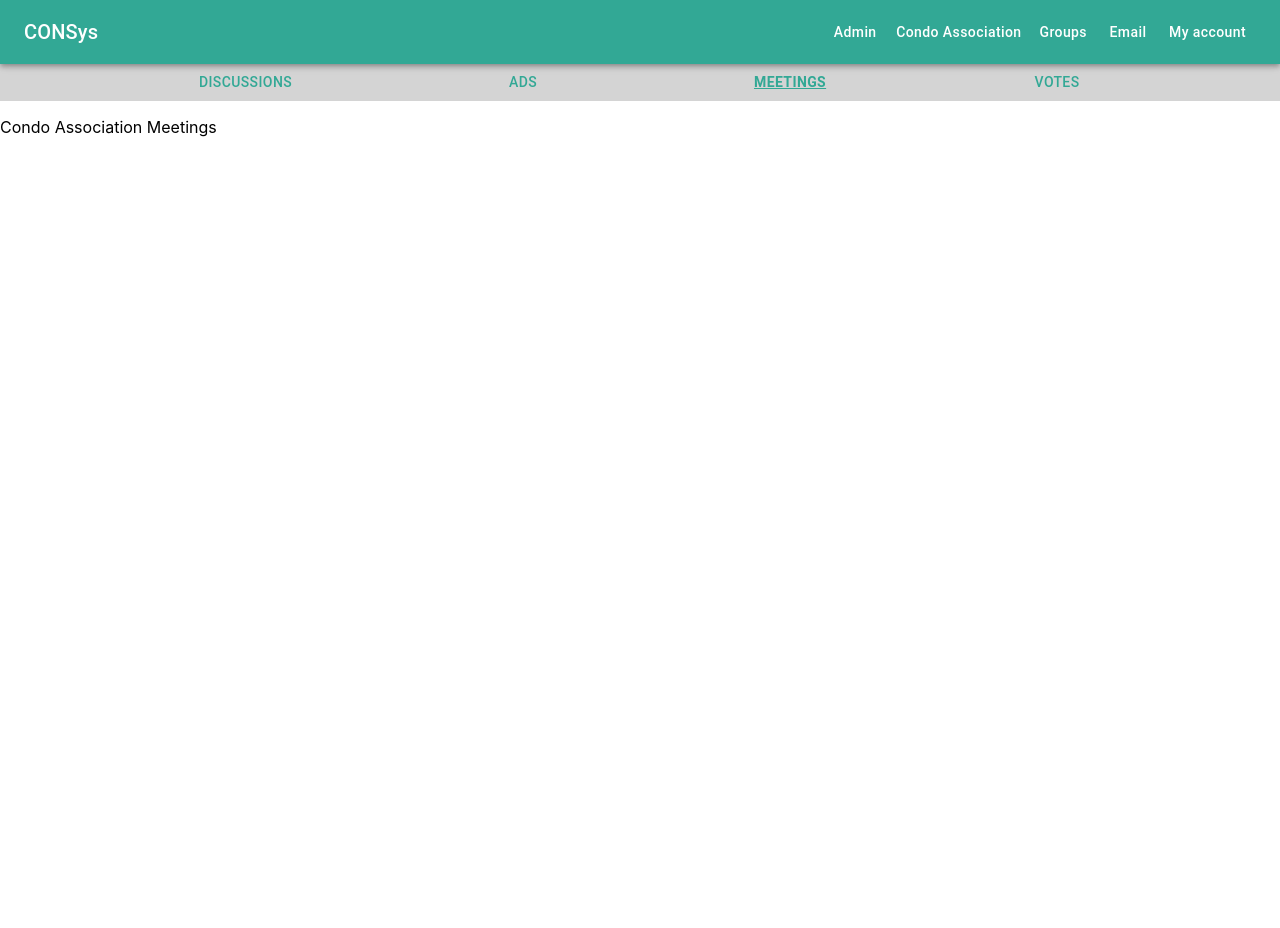
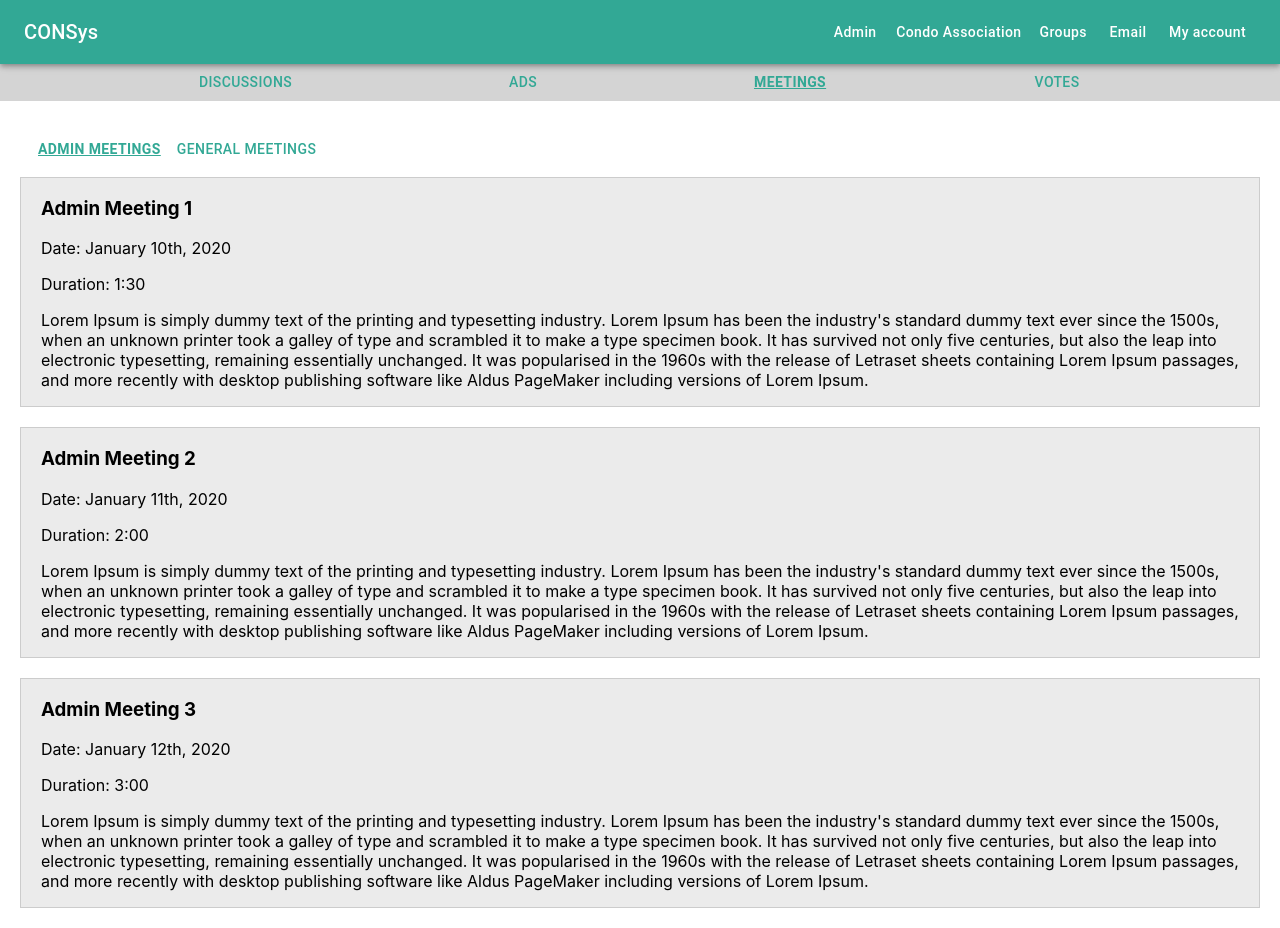
Before and after one commit to COMP353-Project/CON, a React (Create React App) app: page /condo-association/meetings in a window 1280 px wide. Before the commit the page ends 800 px from the top, so only its background shows below. Built offline with nearby package versions, Linux system fonts and the light colour scheme.

Commit message:
Adds condo association meetings page frontend

```diff
--- a/src/Components/CondoAssociation/CondoMeetings.js
+++ b/src/Components/CondoAssociation/CondoMeetings.js
@@ -1,13 +1,95 @@
 import Nav from './CondoNav.js';
+import { useState } from 'react';
+import { Button } from '@material-ui/core';
+import './CondoStyles.css';
 
-function CondoMeetings () {
-    return (
-        <div>
-            <Nav />
-            <p>Condo Association Meetings</p>
+function CondoMeetings() {
+  const [adminSelected, setAdminSelected] = useState(true);
+
+  const selectAdmin = () => {
+    setAdminSelected(true);
+  }
+  const selectGeneral = () => {
+    setAdminSelected(false)
+  }
+
+  return (
+    <div>
+      <Nav />
+      <div className="subnav">
+        <Button color="inherit" onClick={selectAdmin} className={adminSelected ? 'selected': 'hidden'}>Admin Meetings</Button>
+        <Button color="inherit" onClick={selectGeneral} className={adminSelected ? 'hidden' : 'selected'}>General Meetings</Button>
+      </div>
+      <div className={adminSelected ? 'container--condo admin': 'container--condo general'}>
+        <div className="container--meeting general">
+          <h3>General Meeting 1</h3>
+          <p>Date: January 10th, 2020</p>
+          <p>Duration: 1:30</p>
+          <p>Lorem Ipsum is simply dummy text of the printing and typesetting industry.
+              Lorem Ipsum has been the industry's standard dummy text ever since the 1500s,
+              when an unknown printer took a galley of type and scrambled it to make a type
+              specimen book. It has survived not only five centuries, but also the leap
+              into electronic typesetting, remaining essentially unchanged. It was
+              popularised in the 1960s with the release of Letraset sheets containing Lorem
+              Ipsum passages, and more recently with desktop publishing software like Aldus
+              PageMaker including versions of Lorem Ipsum.</p>
+        </div>
+        <div className="container--meeting general">
+          <h3>General Meeting 2</h3>
+          <p>Date: January 11th, 2020</p>
+          <p>Duration: 2:00</p>
+          <p>Lorem Ipsum is simply dummy text of the printing and typesetting industry.
+              Lorem Ipsum has been the industry's standard dummy text ever since the 1500s,
+              when an unknown printer took a galley of type and scrambled it to make a type
+              specimen book. It has survived not only five centuries, but also the leap
+              into electronic typesetting, remaining essentially unchanged. It was
+              popularised in the 1960s with the release of Letraset sheets containing Lorem
+              Ipsum passages, and more recently with desktop publishing software like Aldus
+              PageMaker including versions of Lorem Ipsum.</p>
         </div>
 
-    );
+        <div className="container--meeting admin">
+          <h3>Admin Meeting 1</h3>
+          <p>Date: January 10th, 2020</p>
+          <p>Duration: 1:30</p>
+          <p>Lorem Ipsum is simply dummy text of the printing and typesetting industry.
+              Lorem Ipsum has been the industry's standard dummy text ever since the 1500s,
+              when an unknown printer took a galley of type and scrambled it to make a type
+              specimen book. It has survived not only five centuries, but also the leap
+              into electronic typesetting, remaining essentially unchanged. It was
+              popularised in the 1960s with the release of Letraset sheets containing Lorem
+              Ipsum passages, and more recently with desktop publishing software like Aldus
+              PageMaker including versions of Lorem Ipsum.</p>
+        </div>
+        <div className="container--meeting admin">
+          <h3>Admin Meeting 2</h3>
+          <p>Date: January 11th, 2020</p>
+          <p>Duration: 2:00</p>
+          <p>Lorem Ipsum is simply dummy text of the printing and typesetting industry.
+              Lorem Ipsum has been the industry's standard dummy text ever since the 1500s,
+              when an unknown printer took a galley of type and scrambled it to make a type
+              specimen book. It has survived not only five centuries, but also the leap
+              into electronic typesetting, remaining essentially unchanged. It was
+              popularised in the 1960s with the release of Letraset sheets containing Lorem
+              Ipsum passages, and more recently with desktop publishing software like Aldus
+              PageMaker including versions of Lorem Ipsum.</p>
+        </div>
+        <div className="container--meeting admin">
+          <h3>Admin Meeting 3</h3>
+          <p>Date: January 12th, 2020</p>
+          <p>Duration: 3:00</p>
+          <p>Lorem Ipsum is simply dummy text of the printing and typesetting industry.
+              Lorem Ipsum has been the industry's standard dummy text ever since the 1500s,
+              when an unknown printer took a galley of type and scrambled it to make a type
+              specimen book. It has survived not only five centuries, but also the leap
+              into electronic typesetting, remaining essentially unchanged. It was
+              popularised in the 1960s with the release of Letraset sheets containing Lorem
+              Ipsum passages, and more recently with desktop publishing software like Aldus
+              PageMaker including versions of Lorem Ipsum.</p>
+        </div>
+      </div>
+    </div>
+  );
 }
 
 export default CondoMeetings;
--- a/src/Components/CondoAssociation/CondoStyles.css
+++ b/src/Components/CondoAssociation/CondoStyles.css
@@ -0,0 +1,26 @@
+
+.subnav {
+    display: flex;
+    color: #32a895;
+    margin: 30px 0 10px;
+    padding-left: 30px;
+}
+
+.container--condo {
+    padding: 0 20px;
+}
+
+.container--meeting {
+    border: 1px solid #ccc;
+    padding: 0 20px;
+    background: #00000014;
+    margin-bottom: 20px;
+}
+
+.container--condo.admin .container--meeting.general{
+    display: none;
+}
+
+.container--condo.general .container--meeting.admin {
+    display: none;
+}
```
